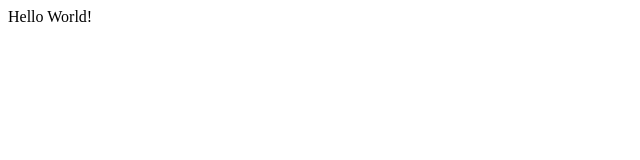
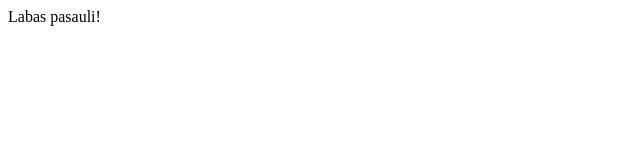
Before and after one commit to vygandas/javascript-pagrindai-labas-pasauli, a plain HTML site: page 9.html in a window 1280 px wide. Shown: the full height of the page, 0-640 px from the left. Drawn offline with Linux system fonts and the light colour scheme.

Commit message:
Update 9.html

```diff
--- a/9.html
+++ b/9.html
@@ -4,7 +4,7 @@
     <p id="demo"></p>
 
     <script>
-         document.getElementById("demo").innerHTML = "Hello World!";
+         document.getElementById("demo").innerHTML = "Labas pasauli!";
     </script>
 
 </body>
```
